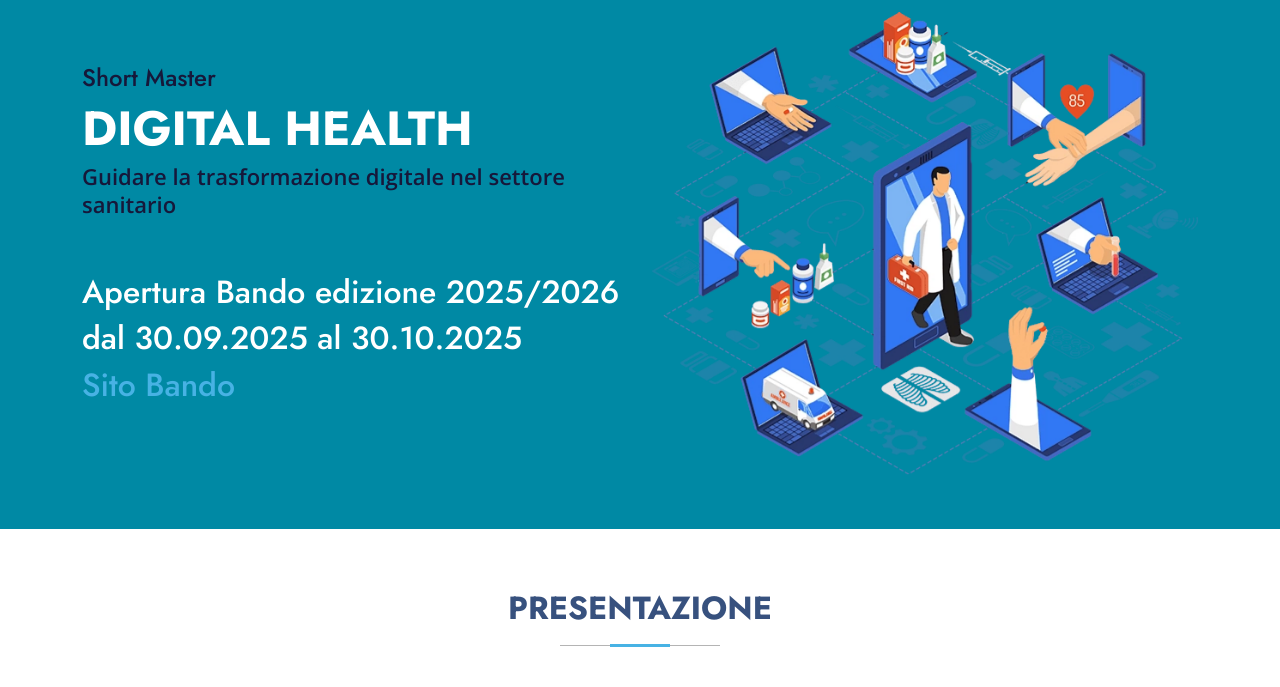
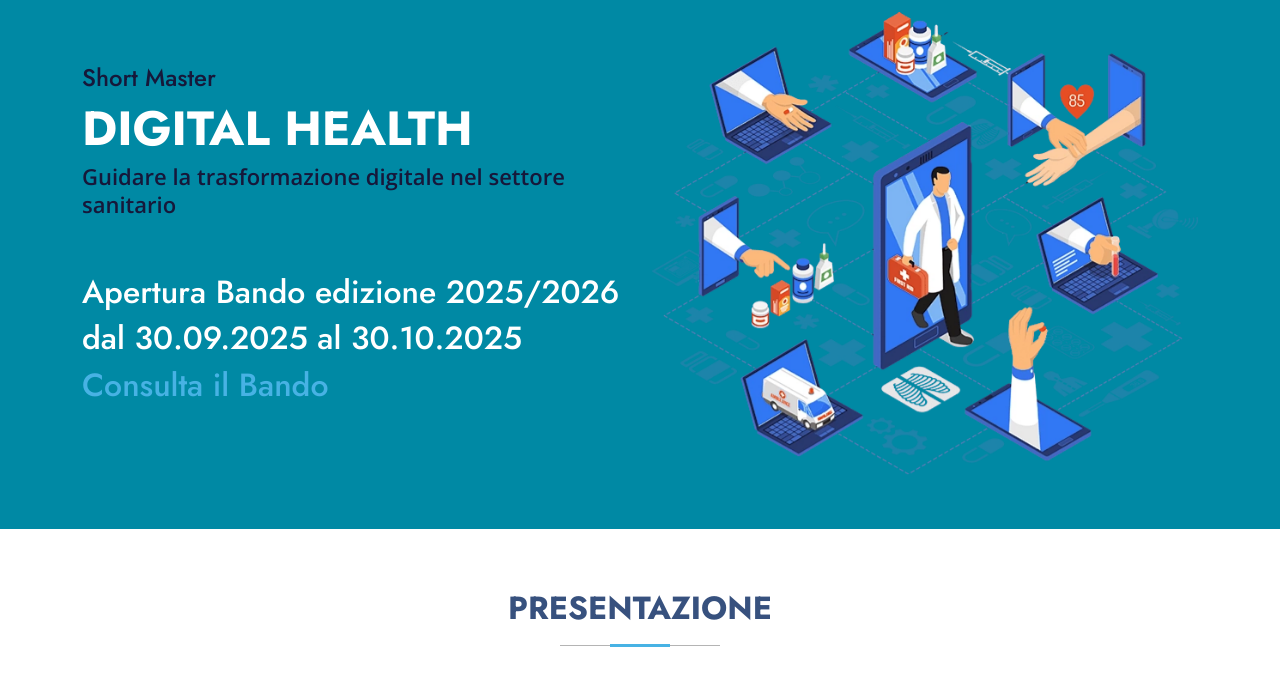
Before and after one commit to masterdigitalhealthuniba/masterdigitalhealthuniba.github.io, a plain HTML site: page index.html in a window 1280 px wide. Shown: the part 113-800 px from the top of the page. Drawn offline with nearby package versions, Linux system fonts and the light colour scheme.

Commit message:
Update index.html

```diff
--- a/index.html
+++ b/index.html
@@ -77,7 +77,7 @@
             <br/>
        <h2>Apertura Bando edizione 2025/2026</h2>
        <h2>dal 30.09.2025 al 30.10.2025</h2>
-       <h2> <a href="https://www.uniba.it/it/didattica/master-universitari/short-master/2025-2026/digital-health-guidare-la-trasformazione-digitale-nel-settore-sanitario">Sito Bando</a></h2>
+       <h2> <a href="https://www.uniba.it/it/didattica/master-universitari/short-master/2025-2026/digital-health-guidare-la-trasformazione-digitale-nel-settore-sanitario">Consulta il Bando</a></h2>
 
            <!--  <div class="d-flex">
               <a href="#about" class="btn-get-started">Get Started</a>
```
